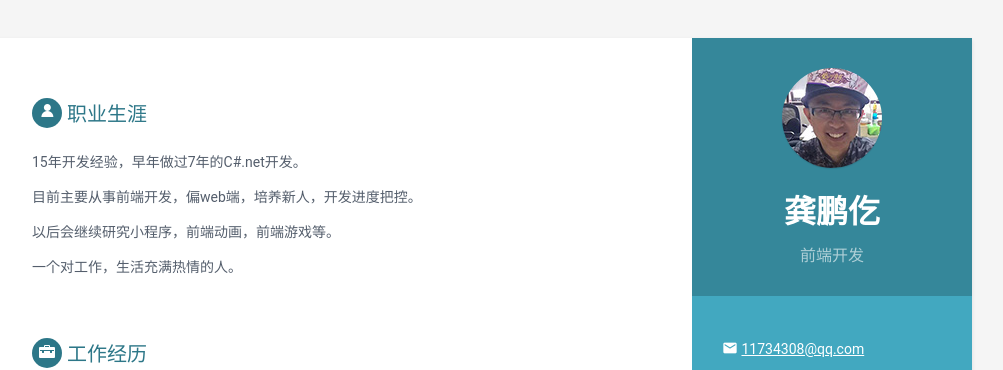
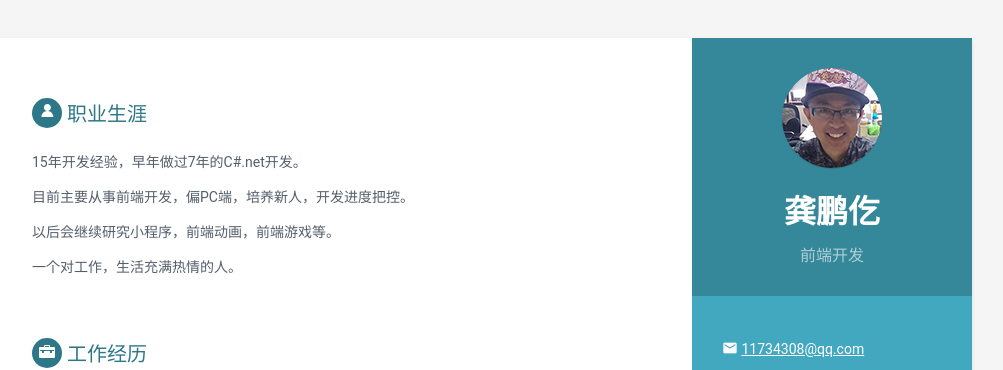
Before and after one commit to wellfrog16/cv, a Jekyll site: the page built from index.html, in a window 1280 px wide and 900 px high. Shown: the top 370 px of the window, without its empty margins (168-1171 px from the left). Built offline with Jekyll 4.4.1, drawn with Linux system fonts in a browser that asks for light colours.

Commit message:
资料更新

```diff
--- a/_data/data.yml
+++ b/_data/data.yml
@@ -46,7 +46,7 @@ career-profile:
     summary: |
       15年开发经验，早年做过7年的C#.net开发。
 
-      目前主要从事前端开发，偏web端，培养新人，开发进度把控。
+      目前主要从事前端开发，偏PC端，培养新人，开发进度把控。
 
       以后会继续研究小程序，前端动画，前端游戏等。
 
@@ -141,7 +141,7 @@ projects:
       按时间顺序，从近到远，列表部分为技术亮点
 
       此外，自己整理了一套后端框架模板
-      [后台管理框架](https://wellfrog16.github.io/template-vue-admin)
+      [PC端后台管理框架](https://wellfrog16.github.io/template-vue-admin)
 
     assignments:
       - title: GAIAA网站移动端 & 管理后台(熵趣)
```
